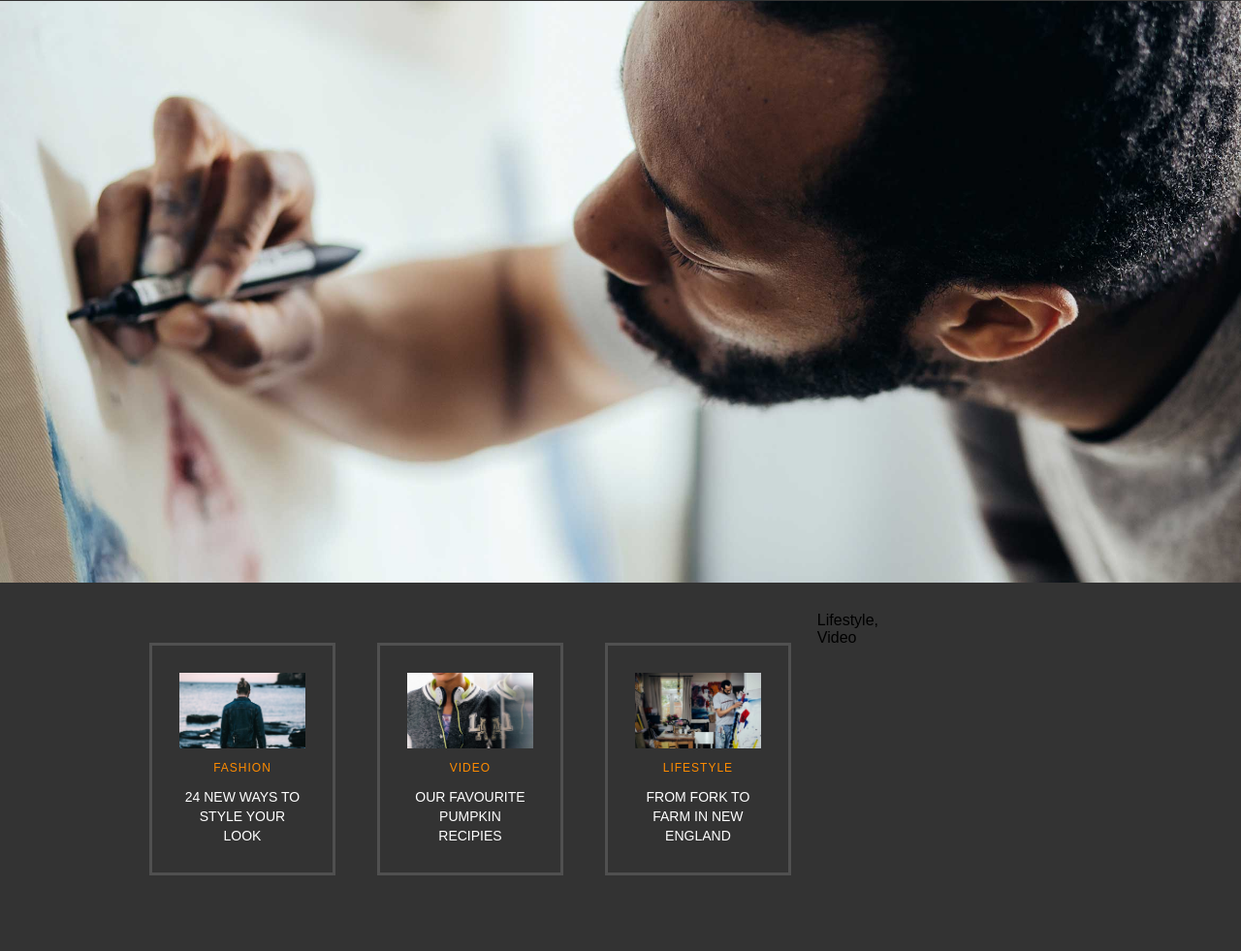
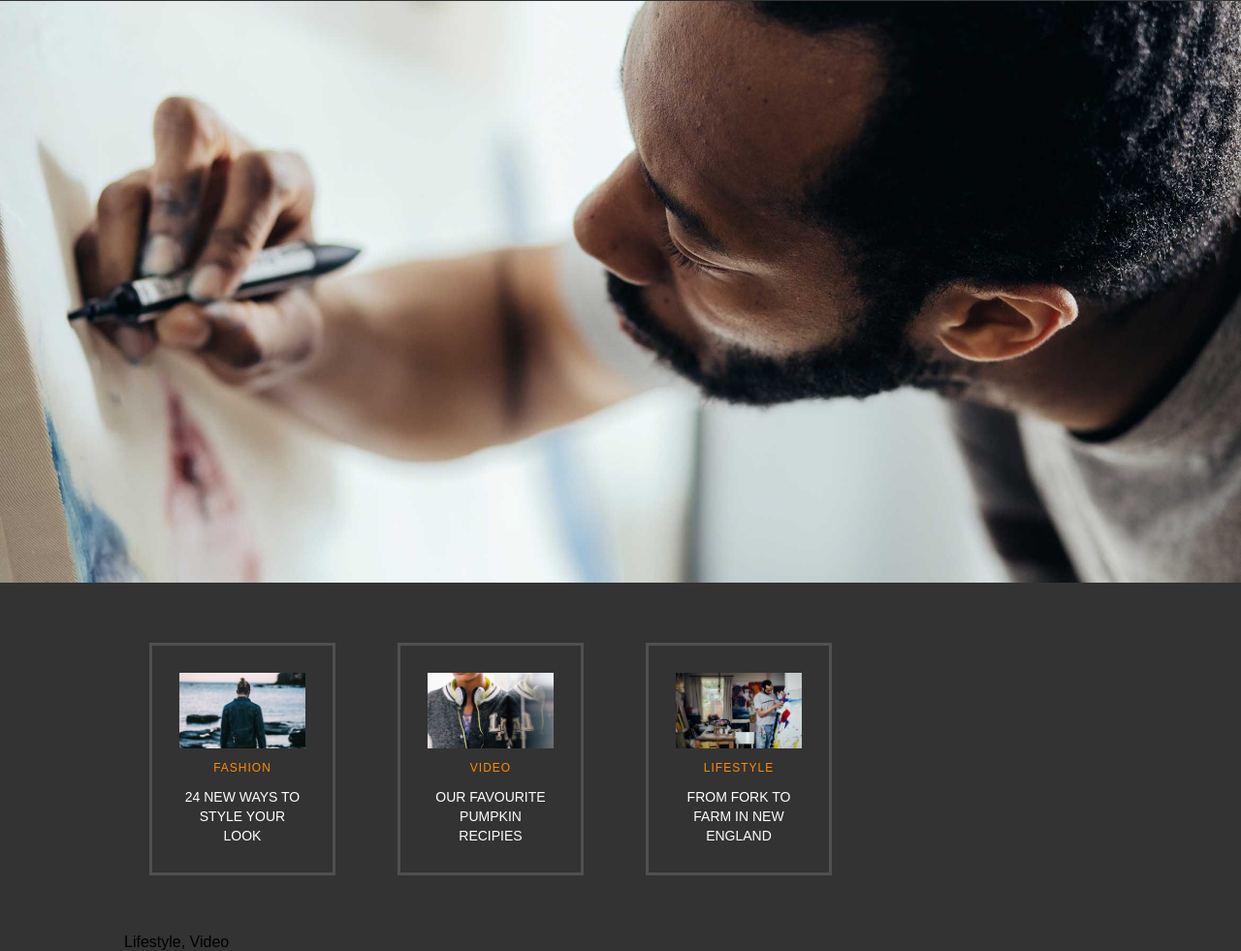
Before and after one commit to Seisachtheia/30-11-16, a website: page public/index.html in a window 1280 px wide. Shown: the part 297-1278 px from the top of the page at 97% size. Drawn offline with Linux system fonts and the light colour scheme.

Commit message:
Next section progress

```diff
--- a/private/css/style.scss
+++ b/private/css/style.scss
@@ -150,6 +150,8 @@
 
 .blog-post {
 
+    display:block;
+
     a {
         display:block;
         padding:10px;
--- a/public/index.html
+++ b/public/index.html
@@ -111,14 +111,14 @@
 
                     </div>
                     <div class="clear"></div>
+                    <br>
             <!-- This is the end of the top blog items --->
 
-                    <div class="blog-post">
+                </div>
+
+                <div class="blog-post">
 
                         Lifestyle, Video
-
-                    </div>
-
 
                 </div>
 
```
Also changed, not shown: public/css/style.css.
